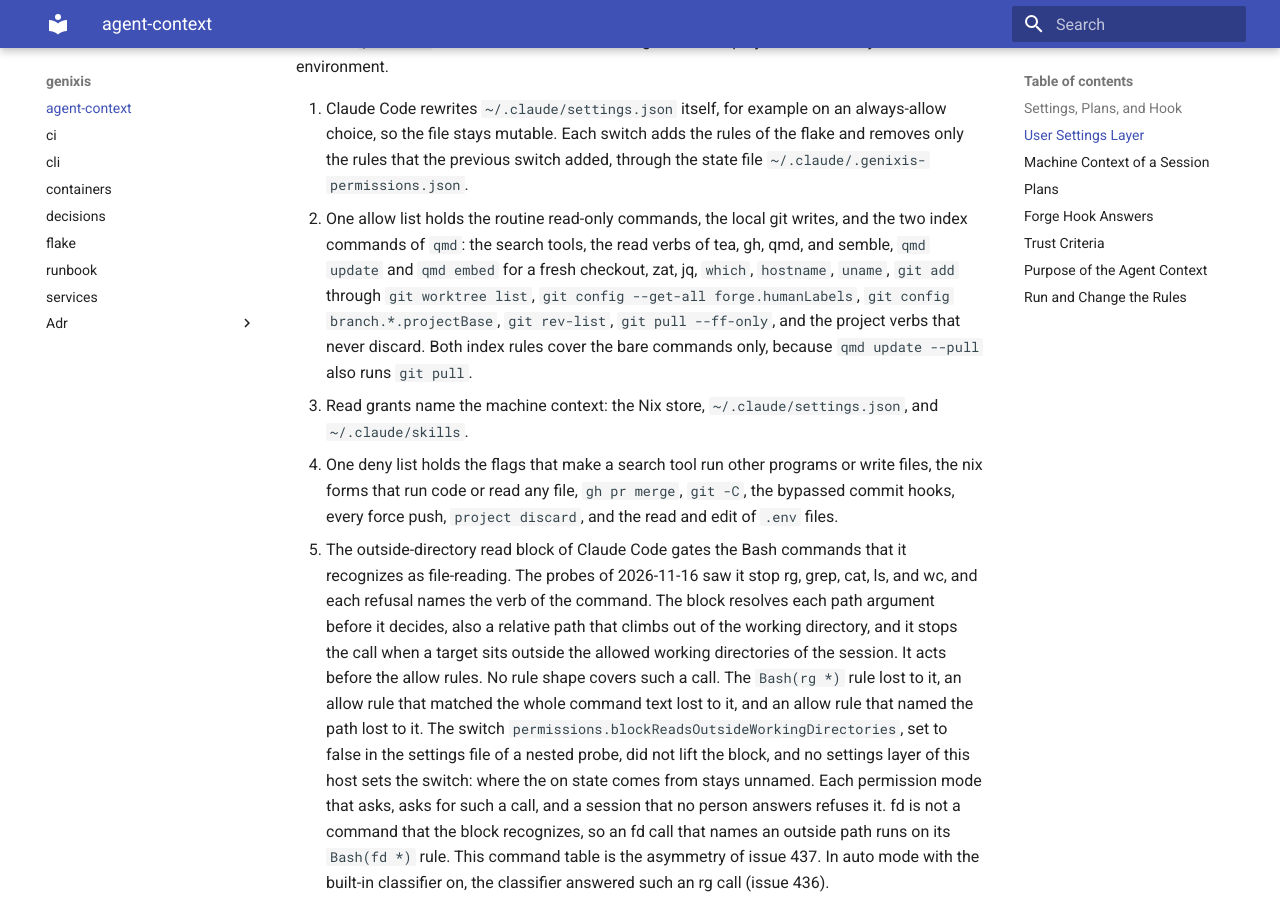
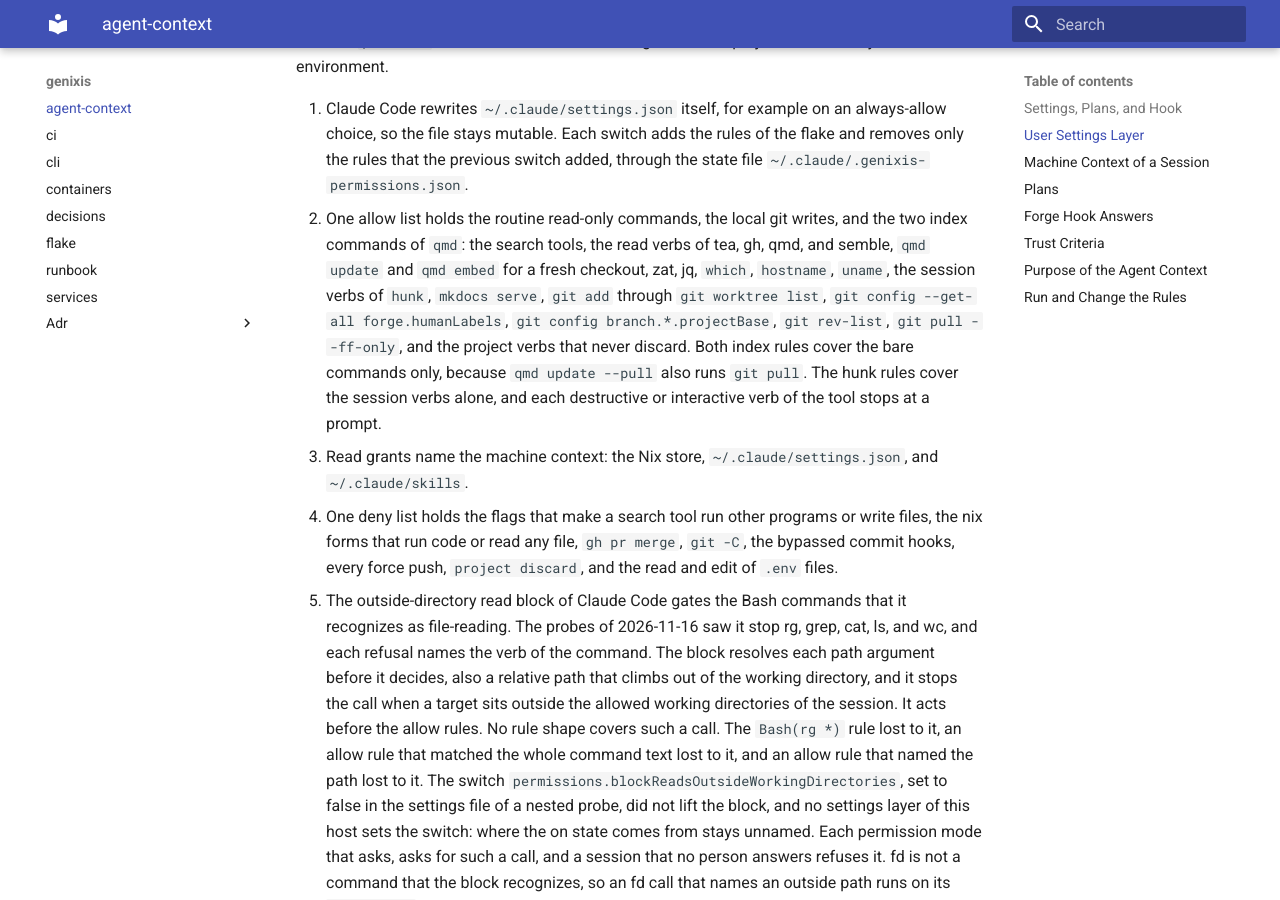
Before and after one commit to Jracon/genixis, an MkDocs documentation site: the page built from docs/agent-context.md, in a window 1280 px wide and 900 px high, scrolled down 909 px. Built offline with MkDocs 1.6.1 and Material for MkDocs 9.7.7, drawn with Linux system fonts in a browser that asks for light colours.

Commit message:
feat(claude): allow the hunk session verbs and mkdocs serve
Both tools are machine-global and documented for agents, but no rule of
either settings layer covered a call of them. Each call stopped at a
prompt, and a headless leg got a refusal (issue 510).

The user layer gains one rule per session verb of hunk. The destructive
verbs (comment rm, comment clear, daemon restart, feedback) and the TUI
commands (diff, show) hold no rule, so each call of them keeps its
prompt. The user layer also gains mkdocs serve, the viewer command of
the docs tree of a checkout.

docs/agent-context.md item 2 names the new rules, and AGENTS.md states
them in its TOOLS section, in the same commit.

Co-Authored-By: Claude Code <noreply@anthropic.com>

```diff
--- a/docs/agent-context.md
+++ b/docs/agent-context.md
@@ -19,7 +19,7 @@ An allow rule of the project layer adds to the rules of the user layer. A deny r
 Two commands stay in the project layer alone, by the ruling of the owner (issue 509). `git rm` can destroy file content that no commit holds. The user layer holds no command that destroys content. `printenv` can read a token of the tooling of another project. The user layer reads no environment.
 
 1. Claude Code rewrites `~/.claude/settings.json` itself, for example on an always-allow choice, so the file stays mutable. Each switch adds the rules of the flake and removes only the rules that the previous switch added, through the state file `~/.claude/.genixis-permissions.json`.
-2. One allow list holds the routine read-only commands, the local git writes, and the two index commands of `qmd`: the search tools, the read verbs of tea, gh, qmd, and semble, `qmd update` and `qmd embed` for a fresh checkout, zat, jq, `which`, `hostname`, `uname`, `git add` through `git worktree list`, `git config --get-all forge.humanLabels`, `git config branch.*.projectBase`, `git rev-list`, `git pull --ff-only`, and the project verbs that never discard. Both index rules cover the bare commands only, because `qmd update --pull` also runs `git pull`.
+2. One allow list holds the routine read-only commands, the local git writes, and the two index commands of `qmd`: the search tools, the read verbs of tea, gh, qmd, and semble, `qmd update` and `qmd embed` for a fresh checkout, zat, jq, `which`, `hostname`, `uname`, the session verbs of `hunk`, `mkdocs serve`, `git add` through `git worktree list`, `git config --get-all forge.humanLabels`, `git config branch.*.projectBase`, `git rev-list`, `git pull --ff-only`, and the project verbs that never discard. Both index rules cover the bare commands only, because `qmd update --pull` also runs `git pull`. The hunk rules cover the session verbs alone, and each destructive or interactive verb of the tool stops at a prompt.
 3. Read grants name the machine context: the Nix store, `~/.claude/settings.json`, and `~/.claude/skills`.
 4. One deny list holds the flags that make a search tool run other programs or write files, the nix forms that run code or read any file, `gh pr merge`, `git -C`, the bypassed commit hooks, every force push, `project discard`, and the read and edit of `.env` files.
 5. The outside-directory read block of Claude Code gates the Bash commands that it recognizes as file-reading. The probes of 2026-11-16 saw it stop rg, grep, cat, ls, and wc, and each refusal names the verb of the command. The block resolves each path argument before it decides, also a relative path that climbs out of the working directory, and it stops the call when a target sits outside the allowed working directories of the session. It acts before the allow rules. No rule shape covers such a call. The `Bash(rg *)` rule lost to it, an allow rule that matched the whole command text lost to it, and an allow rule that named the path lost to it. The switch `permissions.blockReadsOutsideWorkingDirectories`, set to false in the settings file of a nested probe, did not lift the block, and no settings layer of this host sets the switch: where the on state comes from stays unnamed. Each permission mode that asks, asks for such a call, and a session that no person answers refuses it. fd is not a command that the block recognizes, so an fd call that names an outside path runs on its `Bash(fd *)` rule. This command table is the asymmetry of issue 437. In auto mode with the built-in classifier on, the classifier answered such an rg call (issue 436).
```
Also changed, not shown: AGENTS.md (+2 -1 lines), 1 other file.
